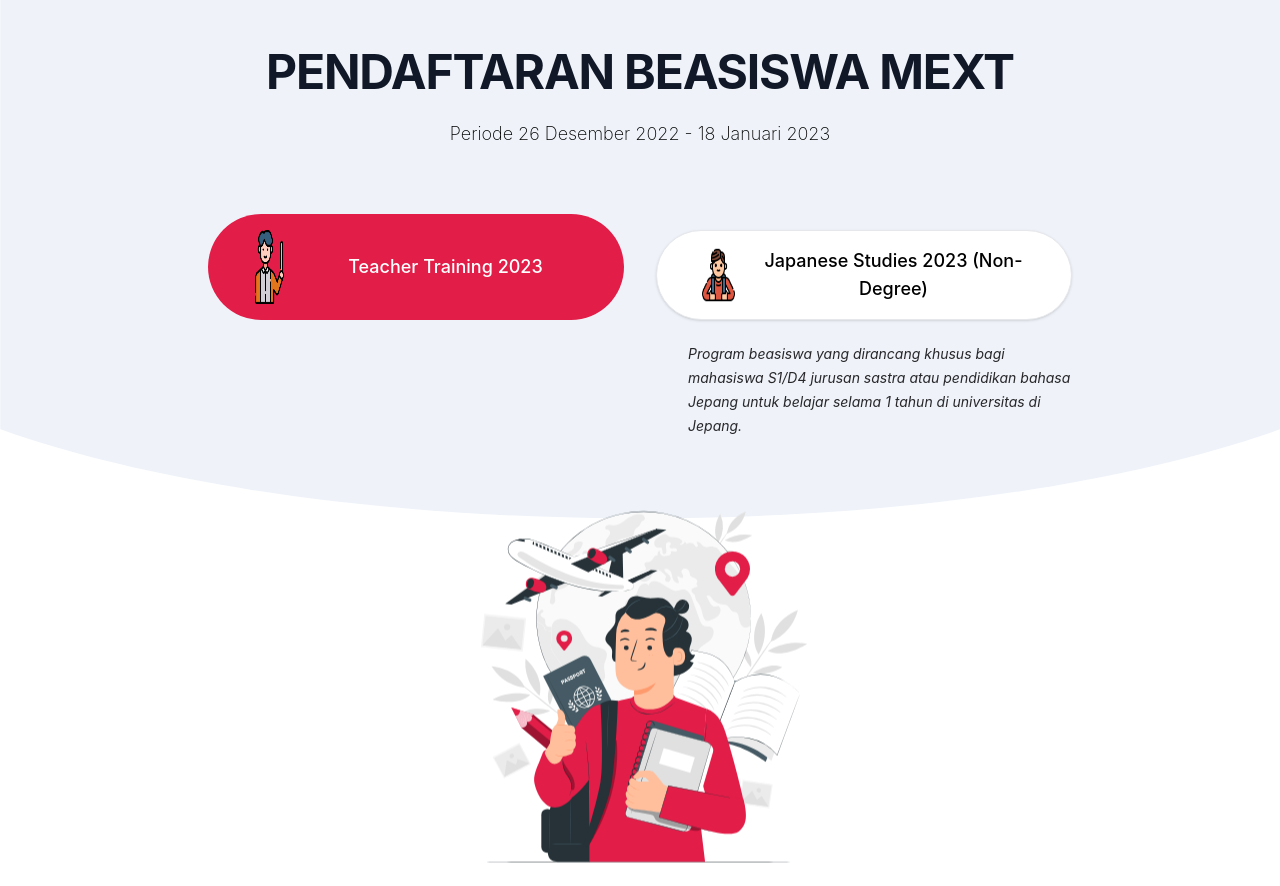
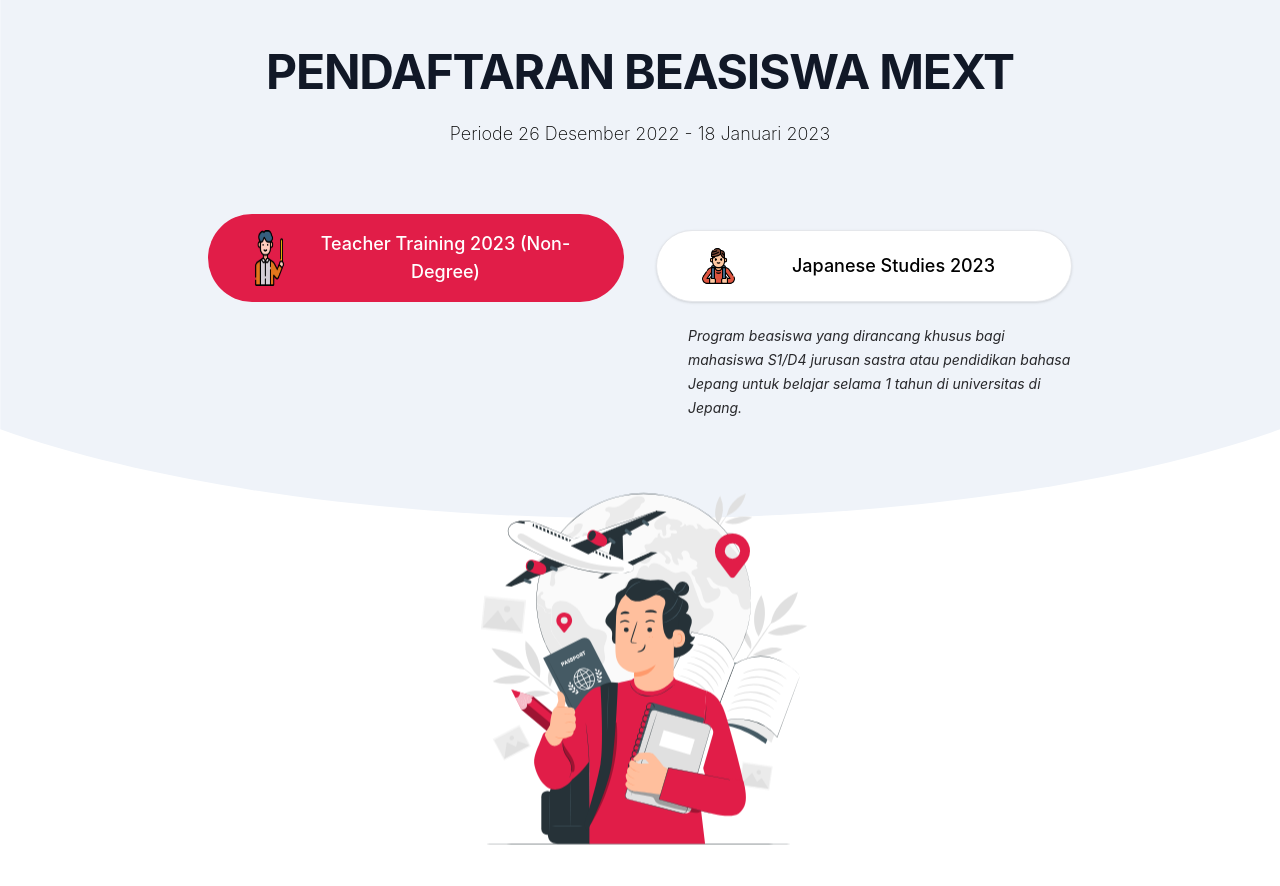
Before and after one commit to Reinhardjs/scholarship-registration-frontend, a React (Create React App) app: page / in a window 1280 px wide. Built offline with nearby package versions, Linux system fonts and the light colour scheme.

Commit message:
chore(mext-registration): modified landing page

```diff
--- a/src/pages/LandingPage.js
+++ b/src/pages/LandingPage.js
@@ -34,7 +34,7 @@ const LandingPage = () => {
                       src="/images/teacher.png"
                     />
                     <p className="m-auto grow text-center text-lg">
-                      Teacher Training 2023
+                      Teacher Training 2023 (Non-Degree)
                     </p>
                   </div>
                 </div>
@@ -53,7 +53,7 @@ const LandingPage = () => {
                       src="/images/student.png"
                     />
                     <p className="m-auto grow text-center text-lg">
-                      Japanese Studies 2023 (Non-Degree)
+                      Japanese Studies 2023
                     </p>
                   </div>
                 </div>
```
